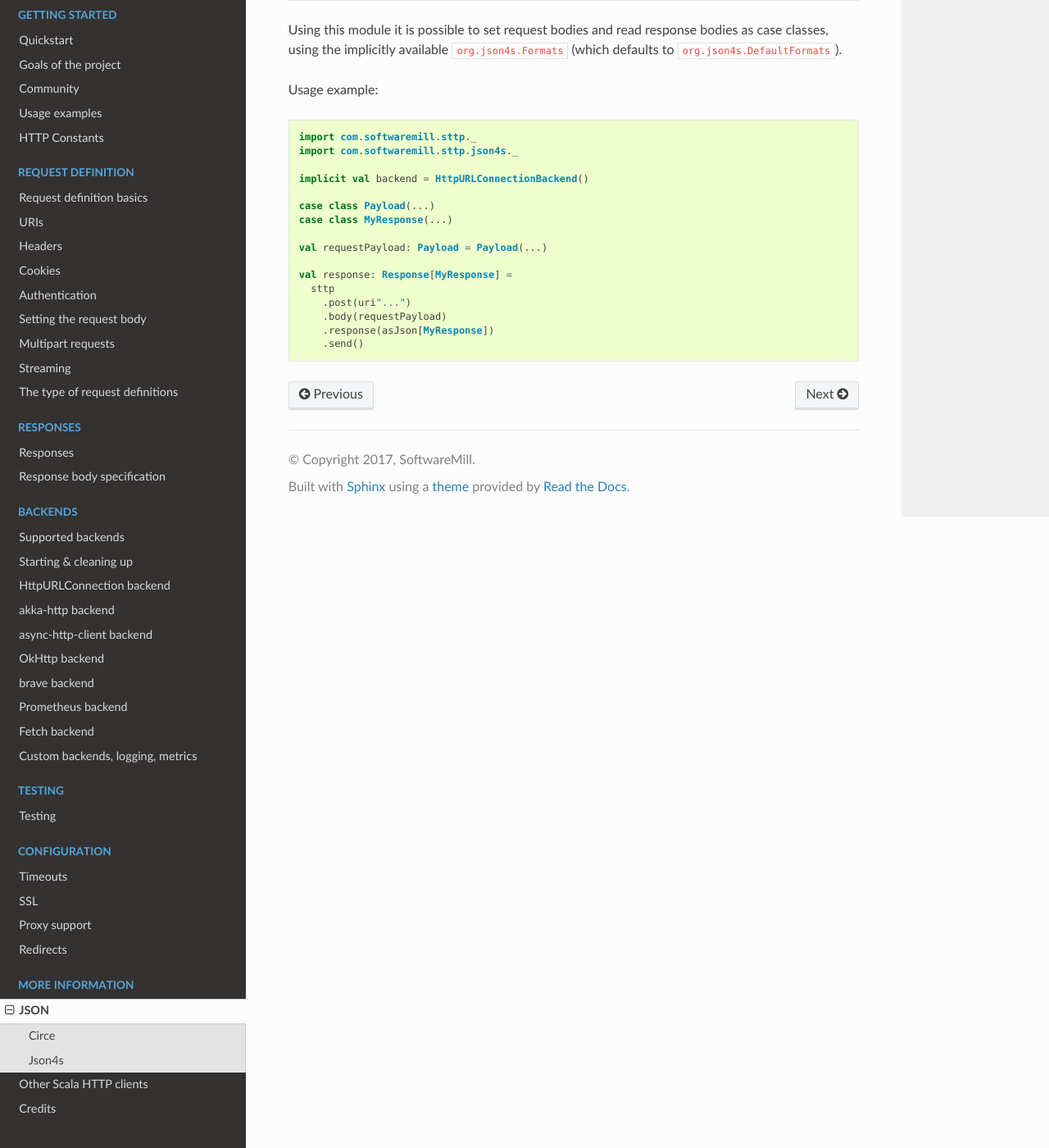
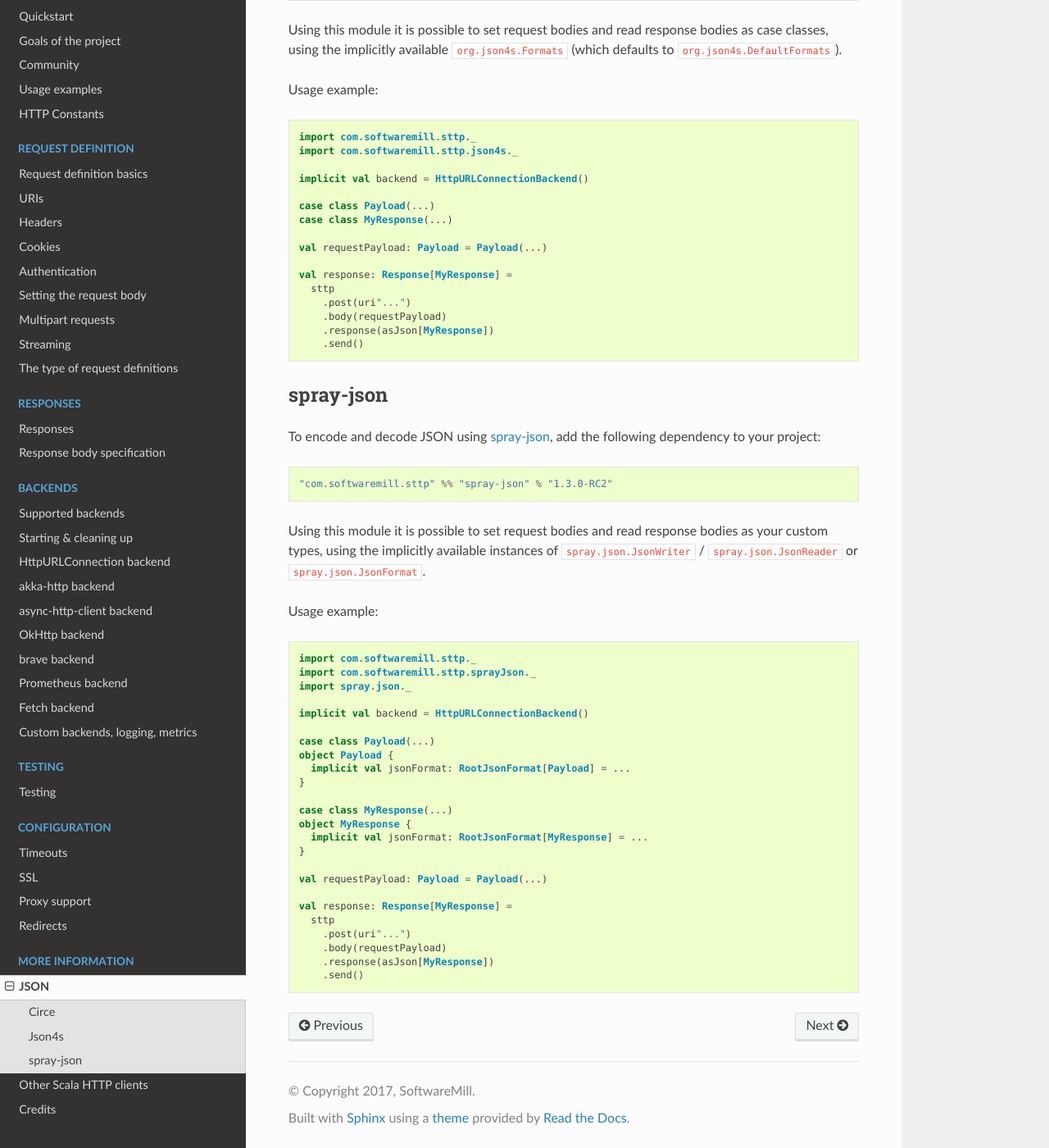
Before and after one commit to softwaremill/sttp, a Sphinx documentation site: the page built from docs/json.rst, in a window 1280 px wide and 1400 px high, scrolled down 995 px. Shown: the whole window at 82% size. Built offline with Sphinx 7.4.7 and the Read the Docs theme 2.0.0, drawn with Linux system fonts in a browser that asks for light colours.

Commit message:
Add support for spray-json

```diff
--- a/docs/json.rst
+++ b/docs/json.rst
@@ -57,3 +57,39 @@
       .body(requestPayload)
       .response(asJson[MyResponse])
       .send()
+
+spray-json
+----------
+
+To encode and decode JSON using `spray-json <https://github.com/spray/spray-json>`_, add the following dependency to your project::
+
+  "com.softwaremill.sttp" %% "spray-json" % "1.3.0-RC2"
+
+Using this module it is possible to set request bodies and read response bodies as your custom types, using the implicitly available instances of ``spray.json.JsonWriter`` / ``spray.json.JsonReader`` or ``spray.json.JsonFormat``.
+
+Usage example::
+
+  import com.softwaremill.sttp._
+  import com.softwaremill.sttp.sprayJson._
+  import spray.json._
+
+  implicit val backend = HttpURLConnectionBackend()
+
+  case class Payload(...)
+  object Payload {
+    implicit val jsonFormat: RootJsonFormat[Payload] = ...
+  }
+
+  case class MyResponse(...)
+  object MyResponse {
+    implicit val jsonFormat: RootJsonFormat[MyResponse] = ...
+  }
+
+  val requestPayload: Payload = Payload(...)
+
+  val response: Response[MyResponse] =
+    sttp
+      .post(uri"...")
+      .body(requestPayload)
+      .response(asJson[MyResponse])
+      .send()
```
Also changed, not shown: 3 other files.
